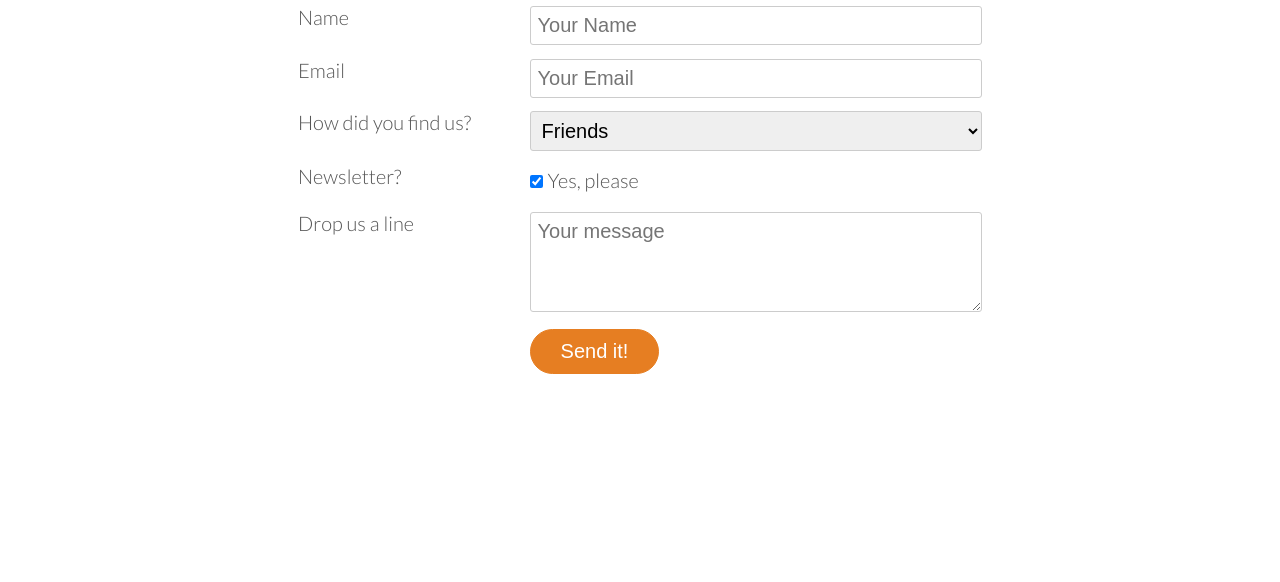
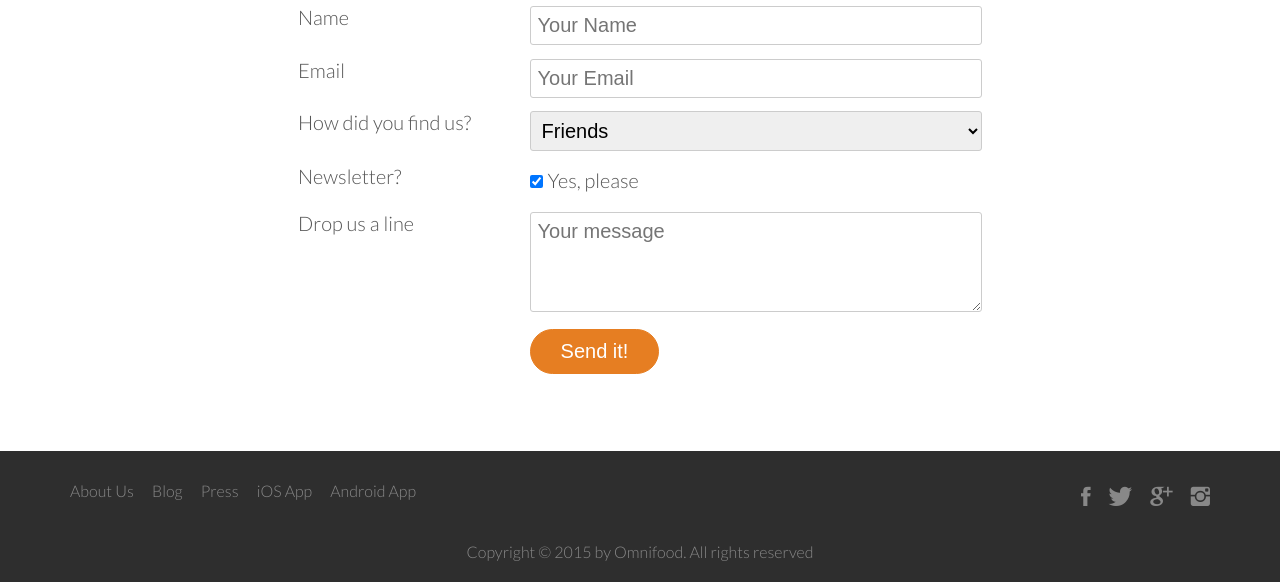
Before and after one commit to linocatucci/html5-css3-course, a PHP site: page / in a window 1280 px wide. Shown: the part 4974-5556 px from the top of the page. Before the commit the page ends 5348 px from the top, so only its background shows below. Run offline with PHP 8.4, Linux system fonts and the light colour scheme; some web fonts are replaced.

Commit message:
footer created

```diff
--- a/index.html
+++ b/index.html
@@ -358,6 +358,31 @@
                     </div>
                 </div>
     </section>
+    <footer>
+        <div class="row">
+            <div class="col span-1-of-2">
+                <ul class="footer-nav">
+                    <li><a href="#">About Us</a></li>
+                    <li><a href="#">Blog</a></li>
+                    <li><a href="#">Press</a></li>
+                    <li><a href="#">iOS App</a></li>
+                    <li><a href="#">Android App</a></li>
+                </ul>
+            </div>
+            <div class="col span-1-of-2">
+                <ul class="social-links">
+                    <li><a href="#"><i class="ion-social-facebook"></i></a></li>
+                    <li><a href="#"><i class="ion-social-twitter"></i></a></li>
+                    <li><a href="#"><i class="ion-social-googleplus"></i></a></li>
+                    <li><a href="#"><i class="ion-social-instagram"></i></a></li>
+                </ul>
+            </div>
+        </div>
+        <div class="row">
+            <p>Copyright &copy; 2015 by Omnifood. All rights reserved</p>
+        </div>
+
+    </footer>
 
 </body>
 
--- a/resources/css/styles.css
+++ b/resources/css/styles.css
@@ -237,6 +237,12 @@ header {
     margin-bottom: 5px;
 }
 
+.city-features a:hover,
+.city-features a:active {
+    color: #555;
+    border-bottom: 1px solid transparent;
+}
+
 .icon-small {
     display: inline-block;
     width: 30px;
@@ -370,6 +376,7 @@ cite img {
 
 .contact-form {
     width: 60%;
+    /* om het formulier in het midden te hebben van de pagina wordt auto gebruikt (links en rechtes) */
     margin: 0 auto;
 }
 
@@ -391,8 +398,92 @@ input[type=checkbox] {
     margin: 10px 5px 10px 0px;
 }
 
+
+/* nieuwe psuedo class, focus is het highlighten van de input velden, met outline: none is de rand weg */
+
 *:focus {
     outline: none;
+}
+
+
+/*---------------------------------------------------------------------------------
+/* section Footer  /*
+/*---------------------------------------------------------------------------------*/
+
+footer {
+    background-color: #2e2e2e;
+    padding: 20px;
+    font-size: 80%;
+}
+
+.footer-nav {
+    list-style: none;
+    float: left;
+}
+
+.social-links {
+    list-style: none;
+    float: right;
+}
+
+.footer-nav li,
+.social-links li {
+    display: inline-block;
+    margin-right: 15px;
+}
+
+.footer-nav li:last-child,
+.social-links li:last-child {
+    margin-right: 0px;
+}
+
+.footer-nav li a:link,
+.footer-nav li a:visited,
+.social-links li a:link,
+.social-links li a:visited {
+    text-decoration: none;
+    border: none;
+    color: #888;
+}
+
+.footer-nav li a:hover,
+.footer-nav li a:active {
+    color: #ddd;
+    transition: color 0.3s;
+}
+
+.social-links li a:link,
+.social-links li a:visited {
+    font-size: 160%;
+}
+
+.ion-social-facebook,
+.ion-social-twitter,
+.ion-social-googleplus,
+.ion-social-instagram {
+    transition: color 0.3s;
+}
+
+.ion-social-facebook:hover {
+    color: #3b5998;
+}
+
+.ion-social-twitter:hover {
+    color: #55acee;
+}
+
+.ion-social-googleplus:hover {
+    color: #dd4b39;
+}
+
+.ion-social-instagram:hover {
+    color: #125688;
+}
+
+footer p {
+    color: #888;
+    text-align: center;
+    margin-top: 20px;
 }
 
 
@@ -495,12 +586,6 @@ a:visited {
     transition: border-bottom 0.2s, color 0.2s;
 }
 
-.city-features a:hover,
-.city-features a:active {
-    color: #555;
-    border-bottom: 1px solid transparent;
-}
-
 
 /* ---------- BUTTONS------------ */
 
```
